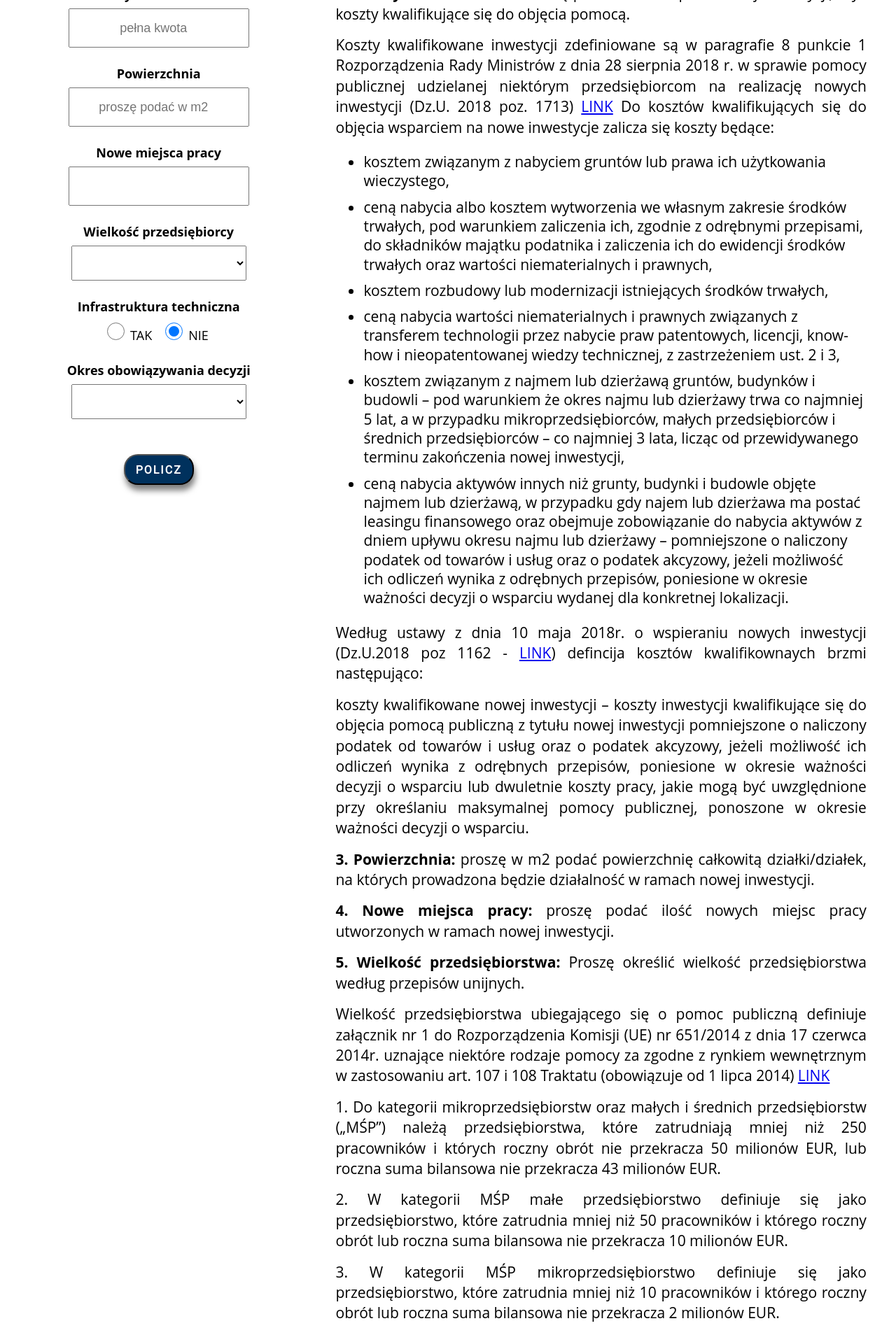
After one commit to keybipl/SASSKalkulatoryFlask, a Flask app: page /oplata in a window 1280 px wide. The commit adds this page. Shown: the part 580-2488 px from the top of the page at 70% size. Run offline with Flask 2, Linux system fonts and the light colour scheme; some libraries are stand-ins or nearby versions.

Commit message:
closer to finish

```diff
--- a/static/css/style.css
+++ b/static/css/style.css
@@ -1015,4 +1015,132 @@ main div.rlok div.list table.table tr td.euro {
     width: 50%;
   }
 }
+
+main div.feewrap div.fee form {
+  text-align: center;
+}
+
+main div.feewrap div.fee form button {
+  width: 100px;
+  height: 44px;
+  color: white;
+  text-transform: uppercase;
+  font-weight: bold;
+  letter-spacing: 2px;
+  font-size: 16px;
+  font-family: 'Roboto', arial, sans-serif;
+  border-radius: 20px;
+  background-color: #00315D;
+  -webkit-box-shadow: 2px 8px 8px 0px rgba(0, 0, 0, 0.5);
+          box-shadow: 2px 8px 8px 0px rgba(0, 0, 0, 0.5);
+  margin-top: 25px;
+  margin-bottom: 25px;
+  cursor: pointer;
+  -webkit-transition: .3s;
+  transition: .3s;
+}
+
+main div.feewrap div.fee form button:hover {
+  -webkit-box-shadow: none;
+          box-shadow: none;
+}
+
+main div.feewrap div.fee form div.form-group {
+  margin-bottom: 25px;
+}
+
+main div.feewrap div.fee form div.form-group label {
+  display: block;
+  font-weight: bold;
+  font-size: 18px;
+  margin-bottom: 8px;
+}
+
+main div.feewrap div.fee form div.form-group select {
+  width: 250px;
+  height: 50px;
+  font-size: 18px;
+}
+
+main div.feewrap div.fee form div.form-group input {
+  width: 250px;
+  height: 50px;
+  font-size: 18px;
+  text-align: center;
+}
+
+main div.feewrap div.fee form div.form-group div.radiowrap label {
+  display: inline;
+  font-weight: 400;
+  margin-right: 8px;
+}
+
+main div.feewrap div.fee form div.form-group div.radiowrap input {
+  width: 25px;
+  height: 25px;
+}
+
+main div.feewrap div.feeDescription {
+  padding: 0 5px;
+}
+
+main div.feewrap div.feeDescription p {
+  line-height: 140%;
+  text-align: justify;
+  margin: 0;
+  margin-bottom: 15px;
+}
+
+main div.feewrap div.feeDescription ul li {
+  margin: 10px 0;
+  line-height: 130%;
+}
+
+main div.feewrap div.feeDescription div.img {
+  width: 100%;
+  text-align: center;
+}
+
+main div.feewrap div.feeDescription div.img img {
+  width: 100%;
+  max-width: 768px;
+}
+
+main div.roplwrap div.parameters {
+  text-align: center;
+}
+
+main div.roplwrap div.parameters p {
+  margin: 0;
+  line-height: 140%;
+}
+
+main div.roplwrap div.parameters p:nth-child(odd) {
+  margin-top: 20px;
+  font-weight: bold;
+}
+
+@media (min-width: 1024px) {
+  main {
+    max-width: 1366px;
+    margin: 0 auto;
+  }
+  main div.feewrap {
+    display: -webkit-box;
+    display: -ms-flexbox;
+    display: flex;
+    -webkit-box-orient: horizontal;
+    -webkit-box-direction: normal;
+        -ms-flex-direction: row;
+            flex-direction: row;
+    -ms-flex-pack: distribute;
+        justify-content: space-around;
+  }
+  main div.feewrap div.fee {
+    width: 30%;
+  }
+  main div.feewrap div.feeDescription {
+    width: 60%;
+  }
+}
 /*# sourceMappingURL=style.css.map */
--- /dev/null
+++ b/static/sass/_mainopl.sass
@@ -0,0 +1,75 @@
+main
+  div.feewrap
+    div.fee
+      form
+        text-align: center
+        button
+          +buttonMobile()
+          margin-top: 25px
+          margin-bottom: 25px
+          cursor: pointer
+          transition: .3s
+          &:hover
+            box-shadow: none
+        div.form-group
+          margin-bottom: 25px
+          label
+            display: block
+            font-weight: bold
+            font-size: 18px
+            margin-bottom: 8px
+          select
+            width: 250px
+            height: 50px
+            font-size: 18px
+          input
+            width: 250px
+            height: 50px
+            font-size: 18px
+            text-align: center
+          div.radiowrap
+            label
+              display: inline
+              font-weight: 400
+              margin-right: 8px
+            input
+              width: 25px
+              height: 25px
+    div.feeDescription
+      padding: 0 5px
+      p
+        line-height: 140%
+        text-align: justify
+        margin: 0
+        margin-bottom: 15px
+      ul
+        li
+          margin: 10px 0
+          line-height: 130%
+      div.img
+        width: 100%
+        text-align: center
+        img
+          width: 100%
+          max-width: 768px
+  div.roplwrap
+    div.parameters
+      text-align: center
+      p
+        margin: 0
+        line-height: 140%
+        &:nth-child(odd)
+          margin-top: 20px
+          font-weight: bold
+    div.resultsopl
+
+@media (min-width:  1024px)
+  main
+    max-width: 1366px
+    margin: 0 auto
+    div.feewrap
+      +box-flex(row, space-around)
+      div.fee
+        width: 30%
+      div.feeDescription
+        width: 60%
--- a/static/sass/style.sass
+++ b/static/sass/style.sass
@@ -7,3 +7,4 @@
 @import 'mainpp'
 @import 'mainnak'
 @import 'mainlok'
+@import 'mainopl'
--- /dev/null
+++ b/templates/indexopl.html
@@ -0,0 +1,222 @@
+{% extends 'base.html' %}
+
+{% block title %}
+Polska Strefa Inwestycji - kalkulatory
+{% endblock %}
+
+{% block content %}
+
+<div class="video">
+    <video class="header" src="{{ url_for('static', filename='images/movie.mp4') }}" autoplay loop playsinline
+        muted></video>
+    <p>Obliczanie opłaty do Strefy</p>
+</div>
+</header>
+
+<main>
+    <div class="feewrap">
+        <div class="fee">
+            <form method="POST" action="/oplata">
+                <div class="form-group">
+                    <label for="waluta">Wybierz walutę</label>
+                    <select class="form-control" id="waluta" name="currency" required>
+                        <option></option>
+                        <option>PLN</option>
+                        <option>EURO</option>
+                    </select>
+                </div>
+
+                <div class="form-group">
+                    <label for="value">Koszty kwalifikowane</label>
+                    <input type="number" step="0.05" class="form-control" id="value" placeholder="pełna kwota"
+                        name="expenditures" required>
+                </div>
+
+                <div class="form-group">
+                    <label for="powierzchnia">Powierzchnia</label>
+                    <input type="number" step="1" class="form-control" id="powierzchnia" placeholder="proszę podać w m2"
+                        name="area" required>
+                </div>
+
+                <div class="form-group">
+                    <label for="nowe">Nowe miejsca pracy</label>
+                    <input type="number" step="1" class="form-control" id="nowe" name="jobs" required>
+                </div>
+
+                <div class="form-group">
+                    <label for="size">Wielkość przedsiębiorcy</label>
+                    <select class="form-control" id="size" name="size" required>
+                        <option></option>
+                        <option>duży</option>
+                        <option>średni</option>
+                        <option>mały</option>
+                        <option>mikro</option>
+                    </select>
+                </div>
+
+                <div class="form-group">
+                    <label>Infrastruktura techniczna</label>
+                    <div class="radiowrap">
+                        <input type="radio" name="options" id="inlineRadio1" value="option1">
+                        <label for="inlineRadio1">TAK</label>
+                        <input class="form-check-input" type="radio" name="options" id="inlineRadio2" value="option2"
+                            checked>
+                        <label for="inlineRadio2">NIE</label>
+                    </div>
+                </div>
+
+                <div class="form-group">
+                    <label for="obowiazywanie">Okres obowiązywania decyzji</label>
+                    <select class="form-control" id="obowiazywanie" name="time" required>
+                        <option></option>
+                        <option>10</option>
+                        <option>12</option>
+                        <option>15</option>
+                    </select>
+                </div>
+
+                <button type="submit" class="ppcount">Policz</button>
+
+            </form>
+        </div>
+
+        <div class="feeDescription">
+            <p> <b>1. Waluta:</b> Proszę wybrać w jakiej walucie zostanie policzona pomoc
+                publiczna.
+                Kalkulator liczy po średnim kursie Narodowego Banku Polskiego <b>{{ cena }} zł</b> za EURO z
+                dnia
+                <b>{{ date[8:10] }}.{{ date[5:7] }}.{{ date[0:4] }}</b> roku.
+            </p>
+
+            <p><b>2. Koszty kwalifikowane:</b> Proszę podać wartość planowanej inwestycji, czyli koszty
+                kwalifikujące się do objęcia pomocą.</p>
+            <p>Koszty kwalifikowane inwestycji zdefiniowane są w paragrafie 8 punkcie 1
+                Rozporządzenia Rady Ministrów z dnia 28 sierpnia 2018 r. w sprawie pomocy publicznej
+                udzielanej niektórym
+                przedsiębiorcom na realizację nowych inwestycji (Dz.U. 2018 poz. 1713)
+                <a href="http://kssse.pl/upload/pictures/rozporzadzenie-ke-ue-nr-6512014-z-dnia-17-czerwca-2014.pdf"
+                    target="_blank">LINK</a>
+                Do kosztów kwalifikujących się do objęcia wsparciem na nowe inwestycje zalicza się
+                koszty
+                będące:</p>
+            <ul>
+                <li>kosztem związanym z nabyciem gruntów lub prawa ich
+                    użytkowania
+                    wieczystego,</li>
+                <li>ceną nabycia albo kosztem wytworzenia we własnym
+                    zakresie
+                    środków
+                    trwałych, pod warunkiem zaliczenia
+                    ich, zgodnie z odrębnymi przepisami, do składników majątku podatnika i zaliczenia
+                    ich do
+                    ewidencji
+                    środków
+                    trwałych oraz wartości niematerialnych i prawnych,</li>
+                <li>kosztem rozbudowy lub modernizacji istniejących środków
+                    trwałych,</li>
+                <li>ceną nabycia wartości niematerialnych i prawnych
+                    związanych
+                    z transferem
+                    technologii przez nabycie
+                    praw
+                    patentowych,
+                    licencji, know-how i nieopatentowanej wiedzy technicznej, z zastrzeżeniem ust. 2 i
+                    3,
+                </li>
+                <li>kosztem związanym z najmem lub dzierżawą gruntów,
+                    budynków i
+                    budowli – pod
+                    warunkiem że okres najmu
+                    lub
+                    dzierżawy trwa co najmniej 5 lat, a w przypadku mikroprzedsiębiorców, małych
+                    przedsiębiorców i średnich
+                    przedsiębiorców – co najmniej 3 lata, licząc od przewidywanego terminu zakończenia
+                    nowej
+                    inwestycji,
+                </li>
+                <li>ceną nabycia aktywów innych niż grunty, budynki i
+                    budowle
+                    objęte najmem
+                    lub dzierżawą, w przypadku gdy
+                    najem lub dzierżawa ma postać leasingu finansowego oraz obejmuje zobowiązanie do
+                    nabycia
+                    aktywów z dniem
+                    upływu
+                    okresu najmu lub dzierżawy – pomniejszone o naliczony podatek od towarów i usług
+                    oraz o
+                    podatek
+                    akcyzowy,
+                    jeżeli możliwość ich
+                    odliczeń wynika z odrębnych przepisów, poniesione w okresie ważności decyzji o
+                    wsparciu
+                    wydanej dla
+                    konkretnej lokalizacji.</li>
+            </ul>
+            <p>Według ustawy z dnia 10 maja 2018r. o wspieraniu nowych inwestycji (Dz.U.2018 poz 1162 -
+                <a href="http://kssse.pl/upload/pictures/Dz_U_2018_poz_1162.pdf" target="_blank">LINK</a>)
+                defincija
+                kosztów kwalifikownaych brzmi następująco:</p>
+            <p> koszty kwalifikowane nowej inwestycji – koszty inwestycji kwalifikujące się do objęcia
+                pomocą
+                publiczną z tytułu nowej inwestycji pomniejszone o naliczony podatek od towarów i usług
+                oraz
+                o podatek
+                akcyzowy, jeżeli
+                możliwość ich odliczeń wynika z odrębnych przepisów, poniesione w okresie ważności
+                decyzji o
+                wsparciu lub
+                dwuletnie koszty pracy, jakie mogą być uwzględnione przy określaniu maksymalnej pomocy
+                publicznej,
+                ponoszone w
+                okresie ważności decyzji o wsparciu.</p>
+            <p><b>3. Powierzchnia:</b> proszę w m2 podać powierzchnię całkowitą działki/działek,
+                na których prowadzona będzie działalność w ramach nowej inwestycji. </p>
+            <p><b>4. Nowe miejsca pracy:</b> proszę podać ilość nowych miejsc pracy utworzonych w ramach
+                nowej
+                inwestycji.</p>
+            <p><b>5. Wielkość przedsiębiorstwa:</b> Proszę określić wielkość przedsiębiorstwa według
+                przepisów
+                unijnych.</p>
+
+            <p>Wielkość przedsiębiorstwa ubiegającego się o pomoc publiczną definiuje załącznik nr 1 do
+                Rozporządzenia
+                Komisji (UE) nr 651/2014 z dnia 17 czerwca 2014r. uznające niektóre rodzaje pomocy za
+                zgodne
+                z rynkiem
+                wewnętrznym w zastosowaniu art. 107 i 108 Traktatu (obowiązuje od 1 lipca 2014)
+                <a href="http://kssse.pl/upload/pictures/rozporzadzenie-ke-ue-nr-6512014-z-dnia-17-czerwca-2014.pdf"
+                    target="_blank">LINK</a></p>
+            <p>1. Do kategorii mikroprzedsiębiorstw oraz małych i średnich przedsiębiorstw („MŚP”) należą
+                przedsiębiorstwa, które zatrudniają mniej niż 250 pracowników i których roczny obrót nie
+                przekracza 50
+                milionów EUR, lub roczna suma bilansowa nie przekracza 43 milionów EUR.</p>
+            <p>2. W kategorii MŚP małe przedsiębiorstwo definiuje się jako przedsiębiorstwo, które
+                zatrudnia
+                mniej niż
+                50 pracowników i którego roczny obrót lub roczna suma bilansowa nie przekracza 10
+                milionów
+                EUR. </p>
+            <p>3. W kategorii MŚP mikroprzedsiębiorstwo definiuje się jako przedsiębiorstwo, które
+                zatrudnia
+                mniej niż
+                10 pracowników i którego roczny obrót lub roczna suma bilansowa nie przekracza 2
+                milionów
+                EUR.</p>
+            <div class="img">
+                <img src="{{ url_for('static', filename='images/msp.PNG') }}">
+            </div>
+            <p><b>6. Infrastruktura techniczna:</b> proszę zaznaczyć „TAK” tylko w przypadku korzystania z
+                infrastruktury technicznej należącej do Kostrzyńsko-Słubickiej Specjalnej Strefy Ekonomicznej S.A.
+            </p>
+            <p><b>7. Okres obowiązywania decyzji:</b> proszę podać w latach na jaki okres została/zostanie
+                wydana decyzja o wsparciu. Decyzja wydawana jest na okres:</p>
+            <ul>
+                <li><strong>10 lat</strong> na terenie województwa <b>wielkopolskiego</b></li>
+                <li><strong>12 lat</strong> na terenie województwa <b>lubuskiego lub zachodniopomorskiego</b>
+                </li>
+                <li><strong>15 lat</strong> na terenach objętych statusem specjalnej strefy ekonomicznej.</li>
+            </ul>
+        </div>
+    </div>
+</main>
+{% endblock %}
```
Also changed, not shown: templates/resultopl.html (added, +144 -0 lines), 1 other file.
